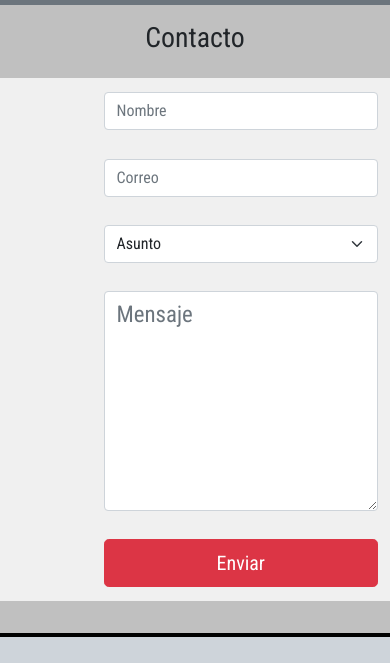
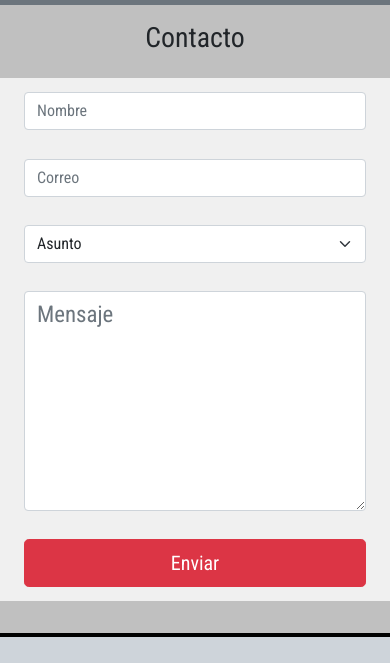
Before and after one commit to MartinAhlers/DM-Web, a website: page paginas/contacto.html in a window 390 px wide. Shown: the part 101-764 px from the top of the page. Drawn offline with nearby package versions, Linux system fonts and the light colour scheme.

Commit message:
contact form responsive

```diff
--- a/paginas/contacto.html
+++ b/paginas/contacto.html
@@ -78,19 +78,19 @@ Service oficial de Deceleste.">
 
 
 
-            <div class="col-md-6 col-sm-8 offset-3">
+            <div class="col-md-6  col-sm-8 container-fluid">
               <input type="text" class="form-control form-control" id="colFormLabelLg" placeholder="Nombre ">
             </div>
 
 
 
-            <div class="col-md-6 col-sm-8 offset-3">
+            <div class="col-md-6  col-sm-8 container-fluid ">
               <input type="email" class="form-control form-control" id="colFormLabelLg" placeholder="Correo">
             </div>
 
 
 
-        <div class="col-md-6 col-sm-8 offset-3 ">
+        <div class="col-md-6 col-sm-8 container-fluid ">
 
             <select class="form-select" id="inlineFormSelectPref">
               <option selected>Asunto</option>
@@ -102,10 +102,10 @@ Service oficial de Deceleste.">
           </div>
 
 
-          <div class="col-md-6 col-sm-8 offset-3">
+          <div class="col-md-6 col-sm-8 container-fluid ">
             <textarea class="form-control mensaje" id="FormControlTextarea" rows="6" cols="6" placeholder="Mensaje"></textarea>
           </div>
-          <div class="col-md-6 col-sm-8 d-grid gap-2 offset-3">
+          <div class="col-md-6 col-sm-8 d-grid gap-2 container-fluid">
         <button type="button" class="btn btn-danger btn-lg">Enviar</button>
                 </div>
       </form>
```
